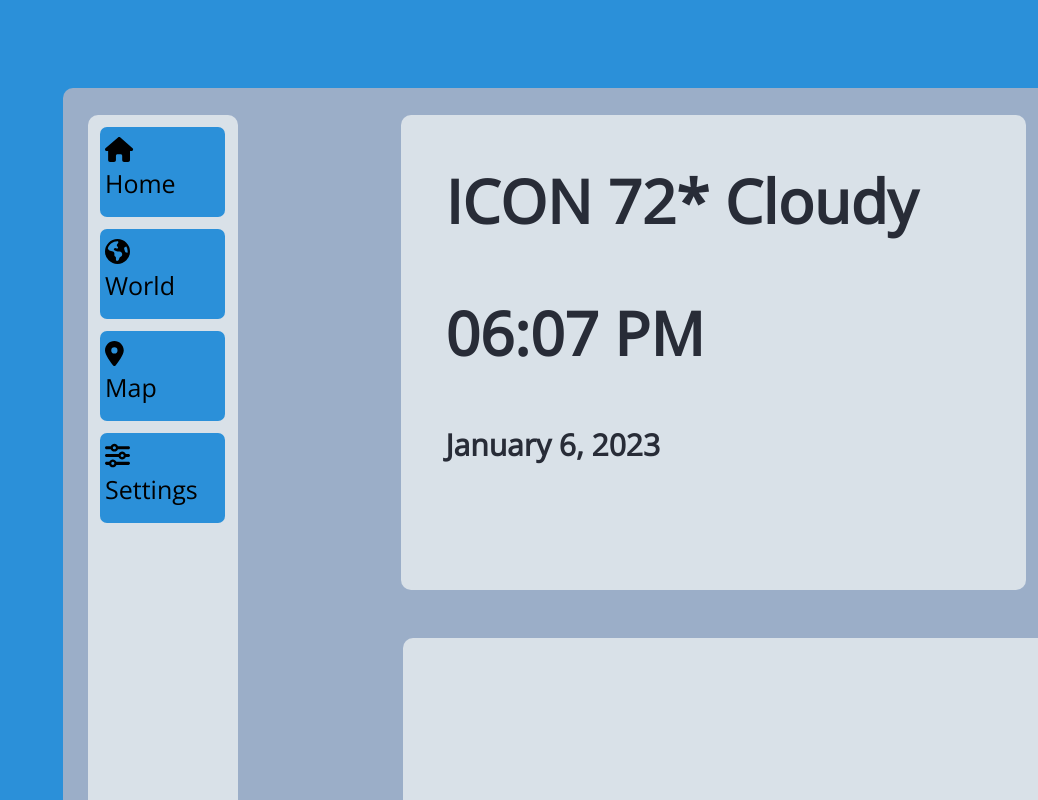
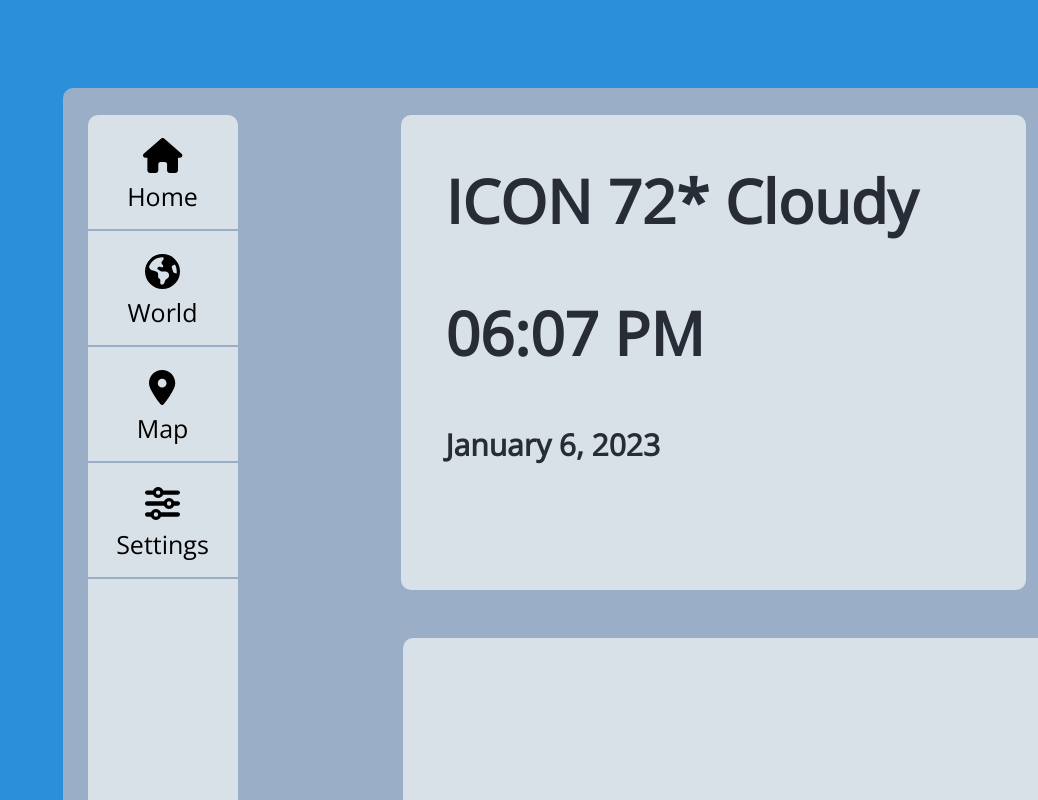
Before and after one commit to nslee333/dev-folder, a React (Create React App) app in the folder weather_app/client/: page / in a window 1280 px wide. Shown: the top 800 px of the page, without its empty margins (242-1280 px from the left). Built offline with nearby package versions, Linux system fonts and the light colour scheme.

Commit message:
Client: Navbar - Restyled Navbar.

```diff
--- a/weather_app/client/src/App.css
+++ b/weather_app/client/src/App.css
@@ -62,9 +62,14 @@
 
 }
 
+.navbar__hr {
+  border: 1px solid var(--main-darkGrey);
+}
+
 
 .navbar__pages {
   font-family: var(--main-font);
+  background-color: var(--main-grey);
   border-radius: 7px;
   height: 90px;
   width: 125px;
@@ -73,15 +78,12 @@
 
 
   font-size: 25px;
-  /* padding: 5px; */
-  /* text-align: center; */
   display: flex;
   justify-content: center;
-
-  /* width: 20px; */
 }
 
 .navbar__pages__content {
+
   border-radius: 7px;
   text-align: left;
   /* border: 1px solid purple; */
@@ -90,12 +92,26 @@
   height: 38.5px
 }
 
-.navbar__pages__content__icon {
+.navbar__pages__content__icon-div, .navbar__pages__content__text {
+  text-align: center;
+  background-color: var(--main-grey);
 
 }
 
+
+
+
+.navbar__pages__content__icon-div {
+  font-size: 35px;
+}
+
+.navbar__pages__content__icon-div__icon {
+  background-color: var(--main-grey);
+}
+
 .navbar__pages__content__text {
-
+  font-size: 25px;
+  /* font-weight: bold; */
 }
 
 
--- a/weather_app/client/src/App.tsx
+++ b/weather_app/client/src/App.tsx
@@ -117,46 +117,50 @@ const navbarComponent = () => {
     <div className='navbar'>
       <div className='navbar__pages'>
         <div className='navbar__pages__content'>
-          <div className='navbar__pages__content__icon'>
-            <FontAwesomeIcon icon={faHouse} className='navbar__pages--icon'/>
+          <div className='navbar__pages__content__icon-div'>
+            <FontAwesomeIcon icon={faHouse} className='navbar__pages__content__icon-div__icon'/>
           </div>
           <div className='navbar__pages__content__text'>
             Home
           </div>
-          </div>
         </div>
+      </div>
+      <hr className='navbar__hr'/>
       <div className='navbar__pages'>
         <div className='navbar__pages__content'>
-          <div className='navbar__pages__content__icon'>
-            <FontAwesomeIcon icon={faEarthAmericas} className='navbar__pages--icon'/>
+          <div className='navbar__pages__content__icon-div'>
+            <FontAwesomeIcon icon={faEarthAmericas} className='navbar__pages__content__icon-div__icon'/>
           </div>
           <div className='navbar__pages__content__text'>
             World
           </div>
-          </div>
         </div>
+      </div>
+      <hr className='navbar__hr'/>
       <div className='navbar__pages'>
         <div className='navbar__pages__content'>
-          <div className='navbar__pages__content__icon'>
-            <FontAwesomeIcon icon={faLocationDot} className='navbar__pages--icon'/>
+          <div className='navbar__pages__content__icon-div'>
+            <FontAwesomeIcon icon={faLocationDot} className='navbar__pages__content__icon-div__icon'/>
           </div>
           <div className='navbar__pages__content__text'>
             Map
           </div>
-          </div>
         </div>
+      </div>
+      <hr className='navbar__hr'/>
       <div className='navbar__pages'>
         <div className='navbar__pages__content'>
           <div className='navbar__pages__content__icon'>
-            <div className='navbar__pages__content__icon'>
-              <FontAwesomeIcon icon={faSliders} className='navbar__pages--icon'/>
+            <div className='navbar__pages__content__icon-div'>
+              <FontAwesomeIcon icon={faSliders} className='navbar__pages__content__icon-div__icon'/>
             </div>
             <div className='navbar__pages__content__text'>
               Settings
             </div>
           </div>
-          </div>
         </div>
+      </div>
+      <hr className='navbar__hr'/>
     </div>
   );
 }
@@ -170,8 +174,6 @@ const navbarComponent = () => {
       </div>
         <div>{realtimeComponent()}</div>
       <div>{hourForecastComponent()}</div>
-      {/* <FontAwesomeIcon icon={faEarthAmericas} className='icon' />
-        <FontAwesomeIcon icon={faLocationDot} className='icon'/> */}
     </div>
 
   );
```
